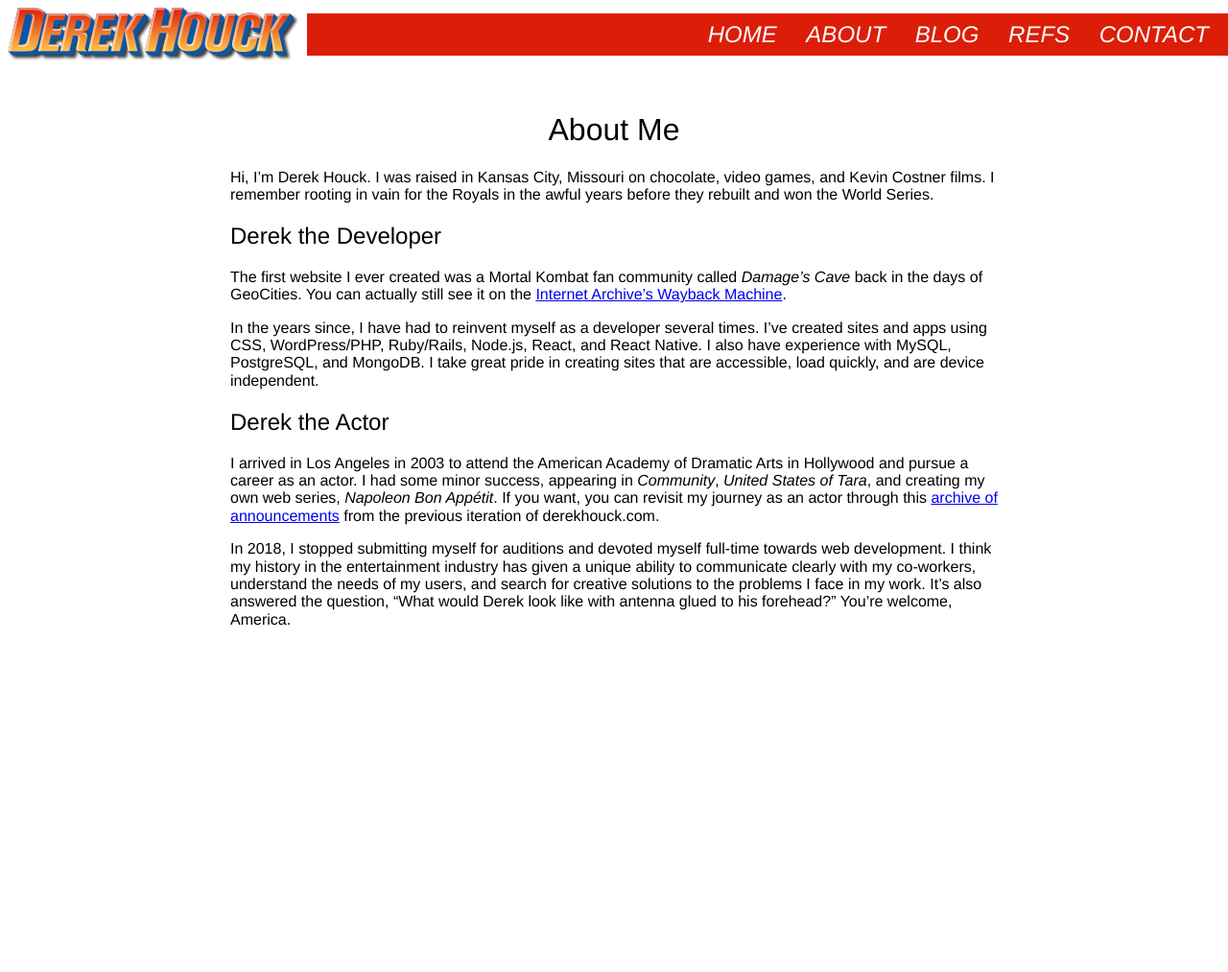
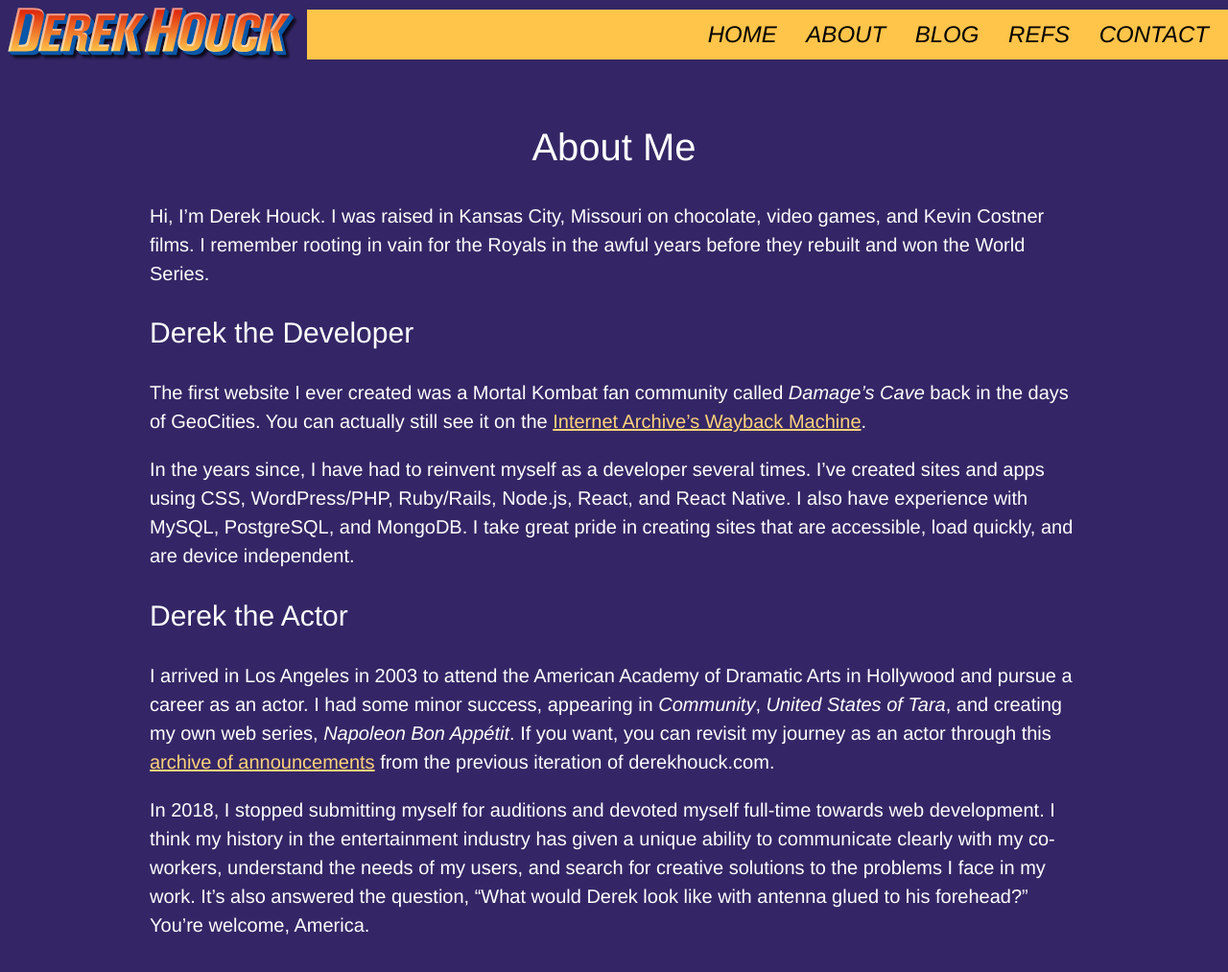
Before and after one commit to derekhouck/derekhouck.github.io, a Jekyll site: the page built from about.md, in a window 1280 px wide and 1015 px high. Shown: the whole window at 96% size. Built offline with Jekyll 4.4.1, drawn with Linux system fonts in a browser that asks for light colours; some web fonts are replaced.

Commit message:
Playing with font sizes

```diff
--- a/_sass/main.scss
+++ b/_sass/main.scss
@@ -1,13 +1,47 @@
+* {
+  box-sizing: border-box;
+}
+
+html {
+  font-size: 16px;
+}
+
 body {
+  line-height: 1.5;
   font-family: 'Akzidenz-Grotesk', Helvetica, Arial, sans-serif;
   font-weight: 400;
   -webkit-font-smoothing: antialiased;
 	-moz-osx-font-smoothing: grayscale;
 }
 
-body.navy {
+body.navy, body.purple {
+  color: white;
+}
+
+body.navy, body.navy .site-branding {
   background: $navy;
-  color: white;
+}
+
+body.purple, body.purple .site-branding {
+  background: $purple;
+}
+
+body.yellow, body.yellow .site-branding {
+  background: $yellow-lighter;
+}
+
+a:link {
+  color: $blue;
+}
+a:visited {
+  color: $blue-darker;
+}
+
+body.navy a:link, body.purple a:link {
+  color: $yellow-lighter;
+}
+body.navy a:visited, body.purple a:visited {
+  color: $yellow;
 }
 
 h1, h2, h3, h4, h5, h6 {
@@ -19,10 +53,12 @@ h1 {
 }
 
 img {
+  height: auto;
   max-width: 100%;
 }
 
 .site-content {
+  font-size: 1.25em;
   margin: 0 auto;
   max-width: 50em;
   padding: 6rem 1rem 1rem;
@@ -38,6 +74,7 @@ img {
 
 // Site header
 .site-branding {
+  background: white;
   line-height: 1;
   padding: 0.5rem;
 }
@@ -86,12 +123,16 @@ img {
   }
 }
 
-body.navy .site-nav {
+body.navy .site-nav, body.purple .site-nav {
   background: $yellow;
   color: black;
   a {
     color: black;
   }
+}
+
+body.yellow .site-nav {
+  background: $blue;
 }
 
 .site-subtitle {
@@ -134,7 +175,6 @@ body.navy .site-nav {
 }
 
 .site-content .cover {
-  font-size: 1.5em;
   font-style: italic;
   height: 100vh;
   padding-top: 4rem;
@@ -146,6 +186,7 @@ body.navy .site-nav {
 }
 
 .headlines {
+  line-height: 1.2;
   list-style: none;
   margin: 0;
   padding: 0;
@@ -164,7 +205,7 @@ body.navy .site-nav {
 .headline {
   color: $blue;
   display: block;
-  font-size: 2em;
+  font-size: 1.6em;
 }
 
 .subhead {
@@ -175,6 +216,7 @@ body.navy .site-nav {
   .site-content .cover {
     background: url('/assets/images/devices.jpg') no-repeat 100% 50%;
     background-size: 50vw auto;
+    font-size: 1.2em;
     text-align: left;
   }
 
--- a/_sass/variables.scss
+++ b/_sass/variables.scss
@@ -3,6 +3,13 @@ $breakpoint-large: 1224px;
 
 // Colors
 $red: #dc1d07;
+$red-darker: hsl(6, 94%, 22%);
 $yellow: #ffc44a;
+$yellow-darker: hsl(40, 100%, 32%);
+$yellow-lighter: hsl(40, 100%, 74%);
 $blue: #0857a8;
+$blue-darker: hsl(210, 91%, 17%);
+
+// Background colors
 $navy: hsl(210, 45, 10);
+$purple: hsl(253, 46%, 27.5%);
```
Also changed, not shown: about.md (+1 -0 lines).
